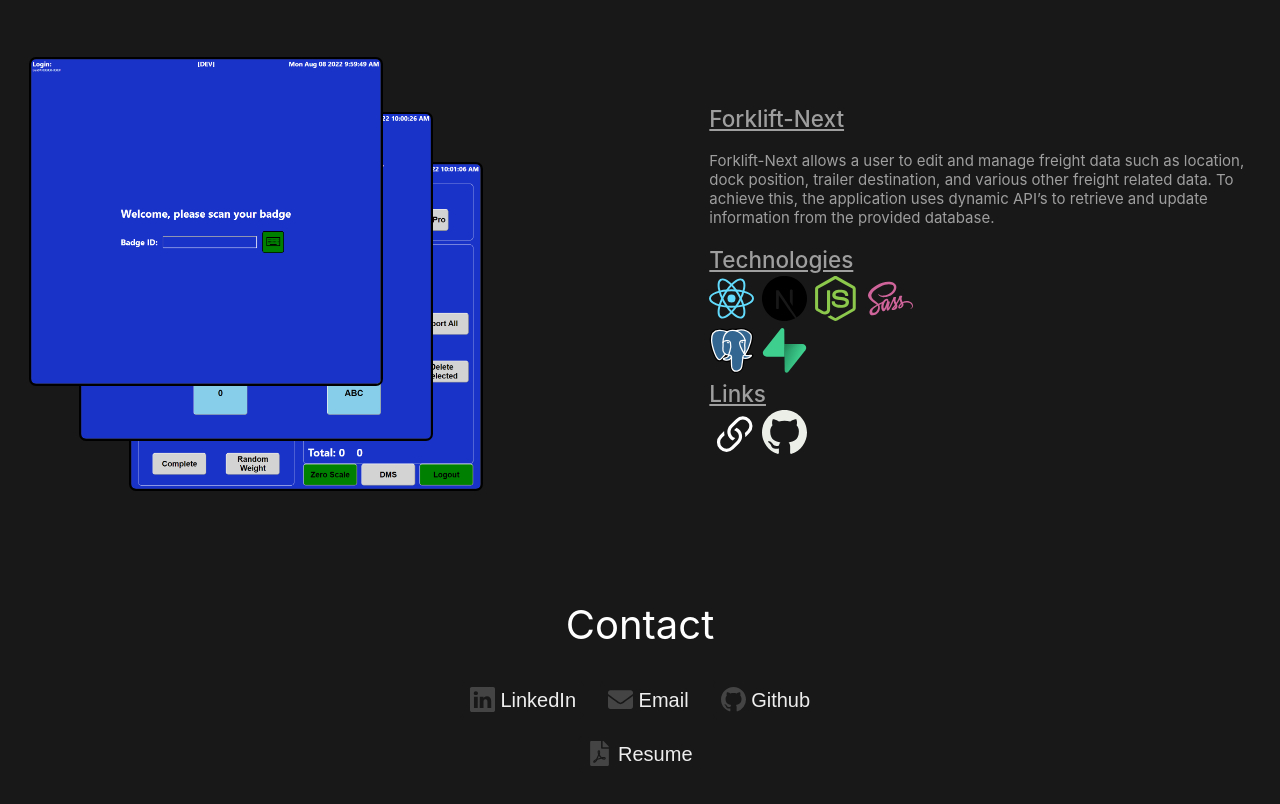
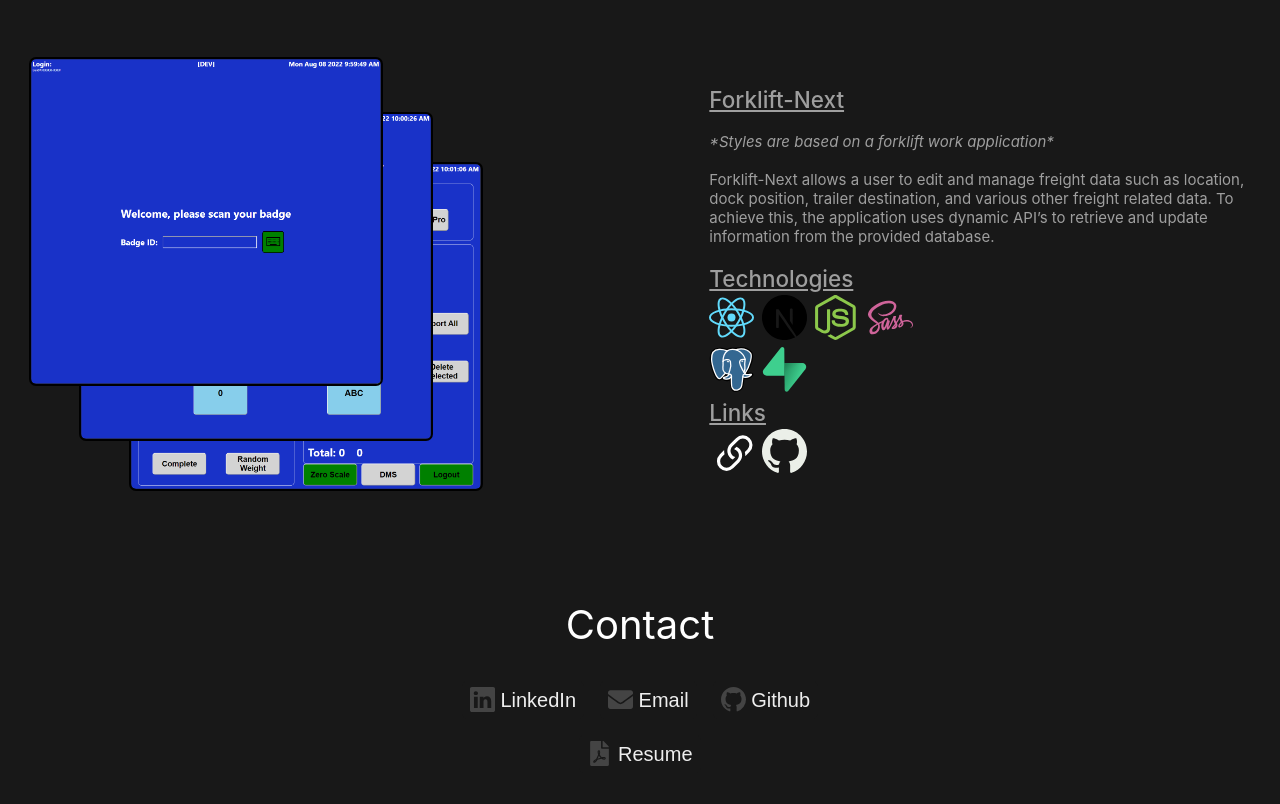
Before and after one commit to therazor113/Portfolio, a Vue app: page / in a window 1280 px wide. Shown: the part 2240-3044 px from the top of the page. Built offline with nearby package versions, Linux system fonts and the light colour scheme.

Commit message:
Added styling comment

```diff
--- a/src/components/pageRefs/Projects/items/ForkliftProject/ForkliftProject.vue
+++ b/src/components/pageRefs/Projects/items/ForkliftProject/ForkliftProject.vue
@@ -27,6 +27,8 @@
       <h2 class="title">
         Forklift-Next
       </h2>
+      <br>
+      <i>*Styles are based on a forklift work application*</i>
       <br>
       <p>
         Forklift-Next allows a user to edit and manage freight data such as location,
@@ -63,14 +65,12 @@
             title="PostgreSQL"
             size="45"
             href="https://www.postgresql.org/"
-          >
-          </Icon>
+          />
           <Icon
             title="Supabase"
             size="45"
             href="https://supabase.com/"
-          >
-          </Icon>
+          />
         </div>
         <div>
           <h2 class="title">
```
